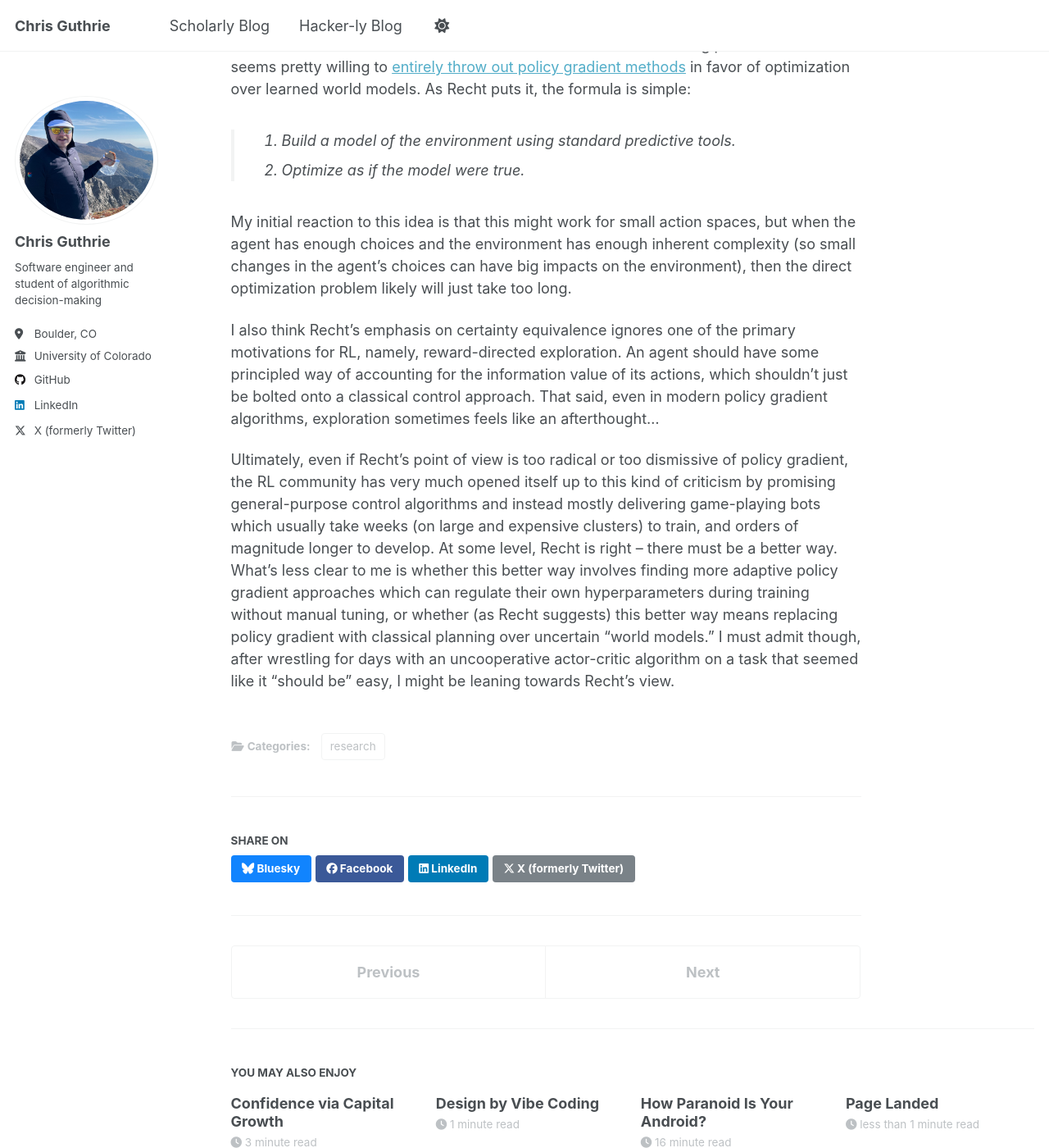
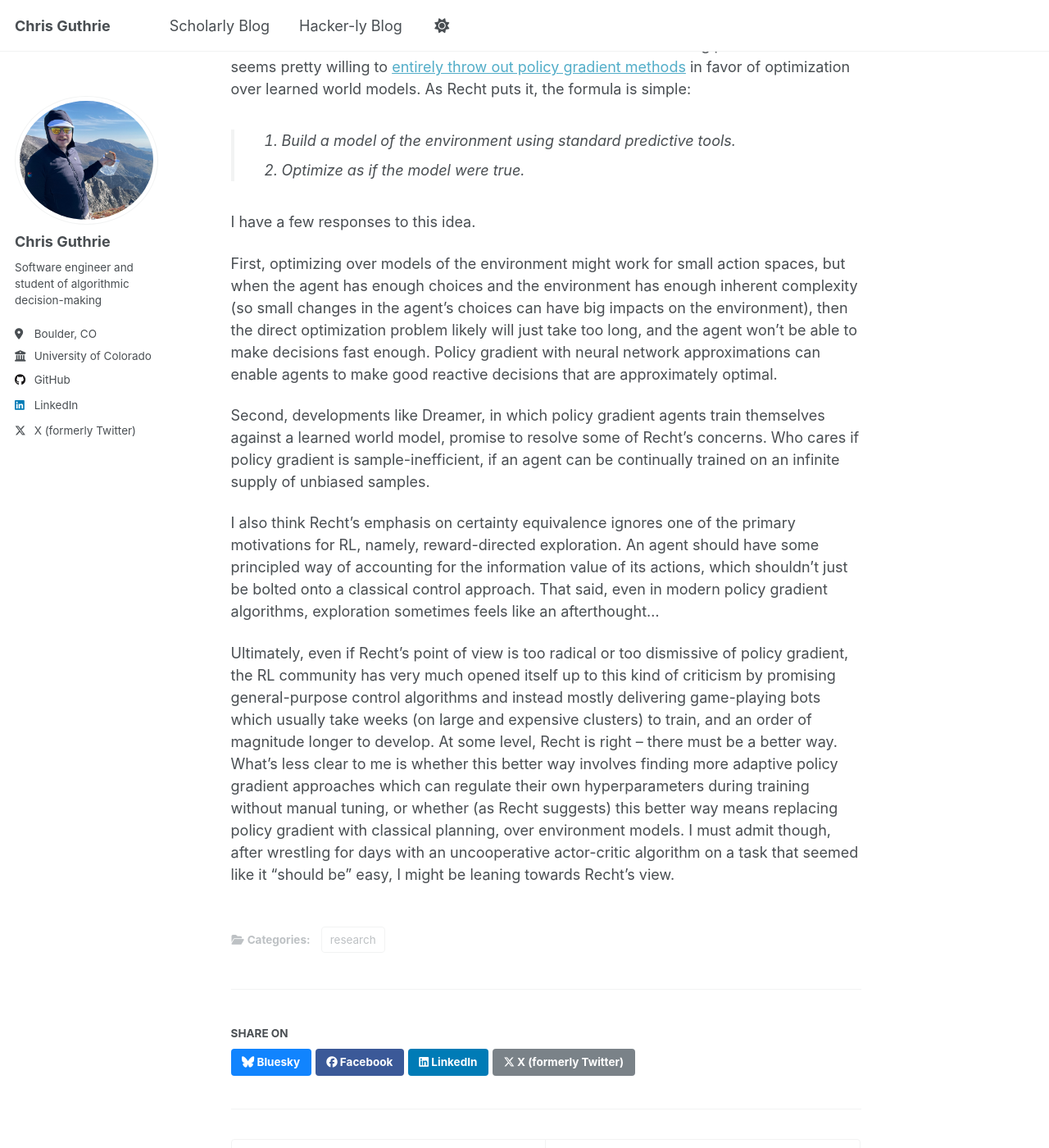
Before and after one commit to guthriec/chriswguthrie, a Jekyll site: the page built from _posts/2025-12-11-pg-is-gross.md, in a window 1280 px wide and 1400 px high, scrolled down 998 px. Shown: the whole window at 82% size. Built offline with Jekyll 4.4.1, drawn with Linux system fonts in a browser that asks for light colours; a script that is not in the unit is left out; some of the changed text lies outside the part shown.

Commit message:
Some blog edits

```diff
--- a/_posts/2025-12-11-pg-is-gross.md
+++ b/_posts/2025-12-11-pg-is-gross.md
@@ -29,12 +29,17 @@ He seems pretty willing to [entirely throw out policy gradient methods](https://
 > 1. Build a model of the environment using standard predictive tools.
 > 1. Optimize as if the model were true.
 
-My initial reaction to this idea is that this might work for small action spaces, but when the agent has enough choices and the environment has enough inherent complexity (so small changes in the agent's choices can have big impacts on the environment), then the direct optimization problem likely will just take too long.
+I have a few responses to this idea.
+
+First, optimizing over models of the environment might work for small action spaces, but when the agent has enough choices and the environment has enough inherent complexity (so small changes in the agent's choices can have big impacts on the environment), then the direct optimization problem likely will just take too long, and the agent won't be able to make decisions fast enough. Policy gradient with neural network approximations can enable agents to make good reactive decisions that are approximately optimal.
+
+Second, developments like Dreamer, in which policy gradient agents train themselves against a learned world model, promise to resolve some of Recht's concerns. Who cares if policy gradient is sample-inefficient, if an agent can be continually trained on an infinite supply of unbiased samples.
 
 I also think Recht's emphasis on certainty equivalence ignores one of the primary motivations for RL, namely, reward-directed exploration.
 An agent should have some principled way of accounting for the information value of its actions, which shouldn't just be bolted onto a classical control approach.
 That said, even in modern policy gradient algorithms, exploration sometimes feels like an afterthought...
 
-Ultimately, even if Recht's point of view is too radical or too dismissive of policy gradient, the RL community has very much opened itself up to this kind of criticism by promising general-purpose control algorithms and instead mostly delivering game-playing bots which usually take weeks (on large and expensive clusters) to train, and orders of magnitude longer to develop.
-At some level, Recht is right -- there must be a better way. What's less clear to me is whether this better way involves finding more adaptive policy gradient approaches which can regulate their own hyperparameters during training without manual tuning, or whether (as Recht suggests) this better way means replacing policy gradient with classical planning over uncertain "world models."
+Ultimately, even if Recht's point of view is too radical or too dismissive of policy gradient, the RL community has very much opened itself up to this kind of criticism by promising general-purpose control algorithms and instead mostly delivering game-playing bots which usually take weeks (on large and expensive clusters) to train, and an order of magnitude longer to develop.
+At some level, Recht is right -- there must be a better way.
+What's less clear to me is whether this better way involves finding more adaptive policy gradient approaches which can regulate their own hyperparameters during training without manual tuning, or whether (as Recht suggests) this better way means replacing policy gradient with classical planning, over environment models.
 I must admit though, after wrestling for days with an uncooperative actor-critic algorithm on a task that seemed like it "should be" easy, I might be leaning towards Recht's view.
```
